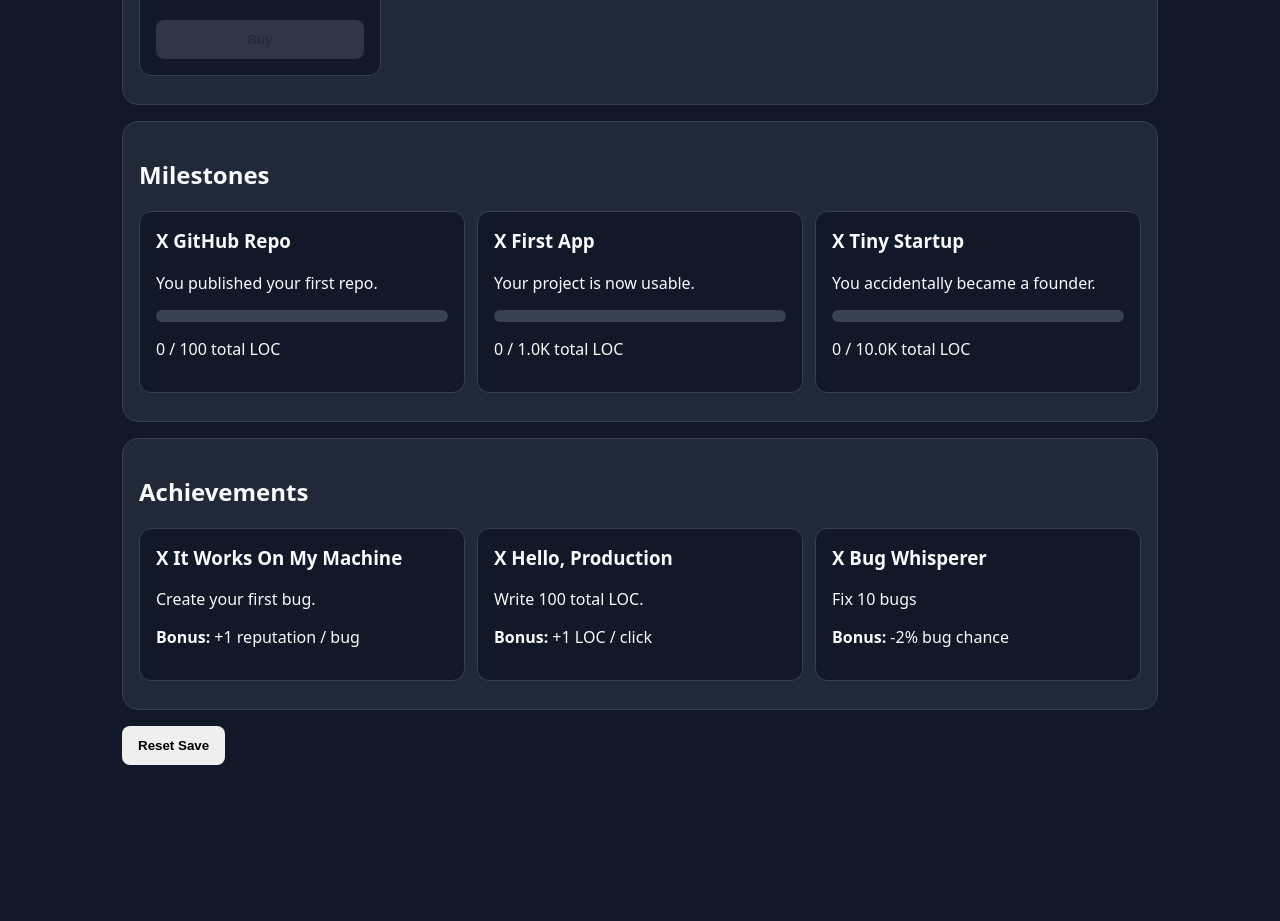
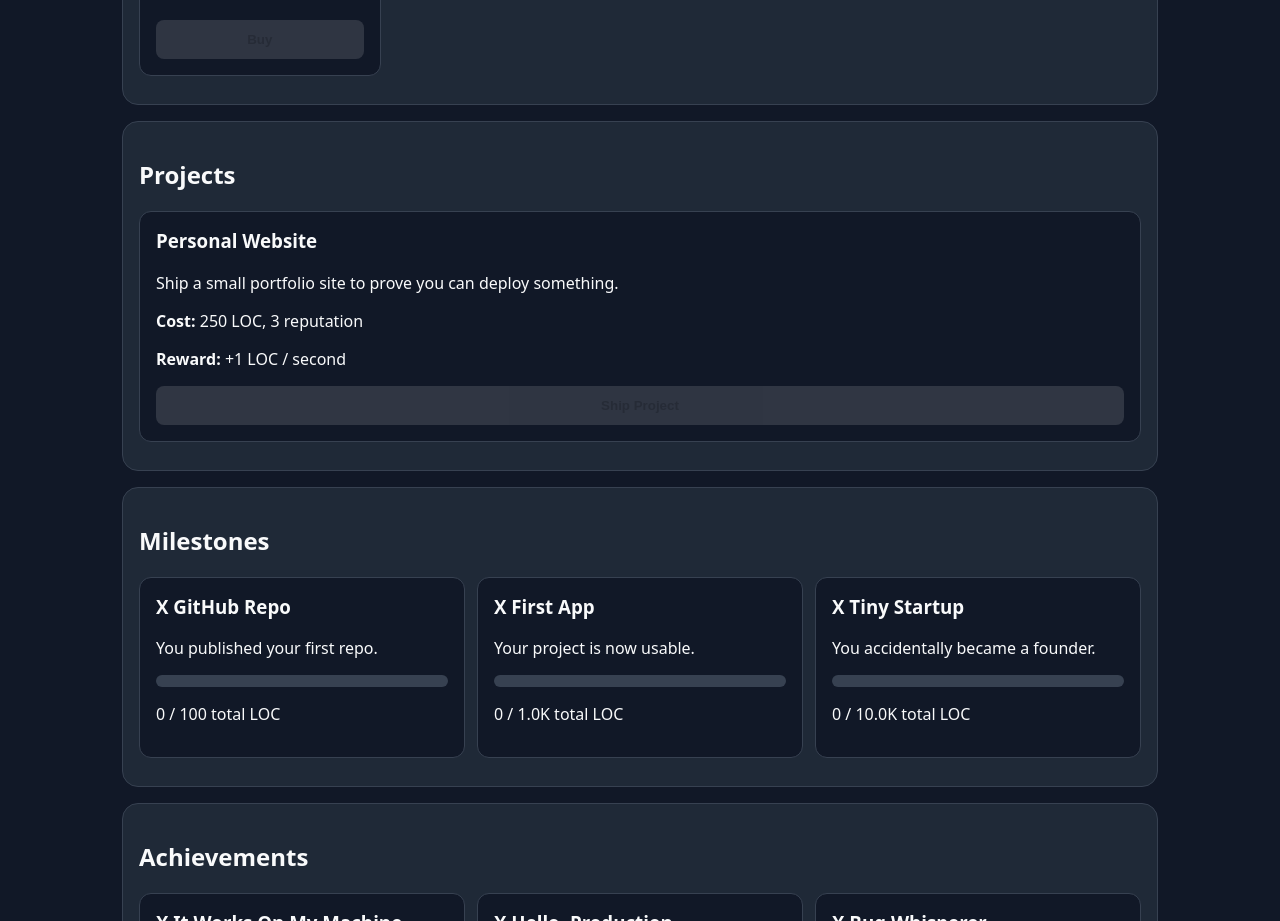
Before and after one commit to BlazingHotCode/commit-clicker, a React (Vite) app: page / in a window 1280 px wide. Shown: the part 1140-2061 px from the top of the page. Before the commit the page ends 1937 px from the top, so only its background shows below. Built offline with nearby package versions, Linux system fonts and the light colour scheme.

Commit message:
show projects in main game layout

```diff
--- a/src/App.tsx
+++ b/src/App.tsx
@@ -10,6 +10,7 @@ import { useAutoSave } from "./hooks/useAutoSave";
 import { MilestonePanel } from "./components/milestones/MilestonePanel";
 import { GameLayout } from "./components/layout/GameLayout";
 import { AchievementPanel } from "./components/achievements/AchievementPanel";
+import { ProjectPanel } from "./components/projects/ProjectPanel";
 
 function App() {
   const [state, dispatch] = useReducer(gameReducer, initialState, loadGame);
@@ -34,6 +35,13 @@ function App() {
         }
       />
 
+      <ProjectPanel
+        state={state}
+        onShipProject={(projectId) =>
+          dispatch({ type: "SHIP_PROJECT", projectId })
+        }
+      />
+
       <MilestonePanel state={state} />
 
       <AchievementPanel state={state} />
```
